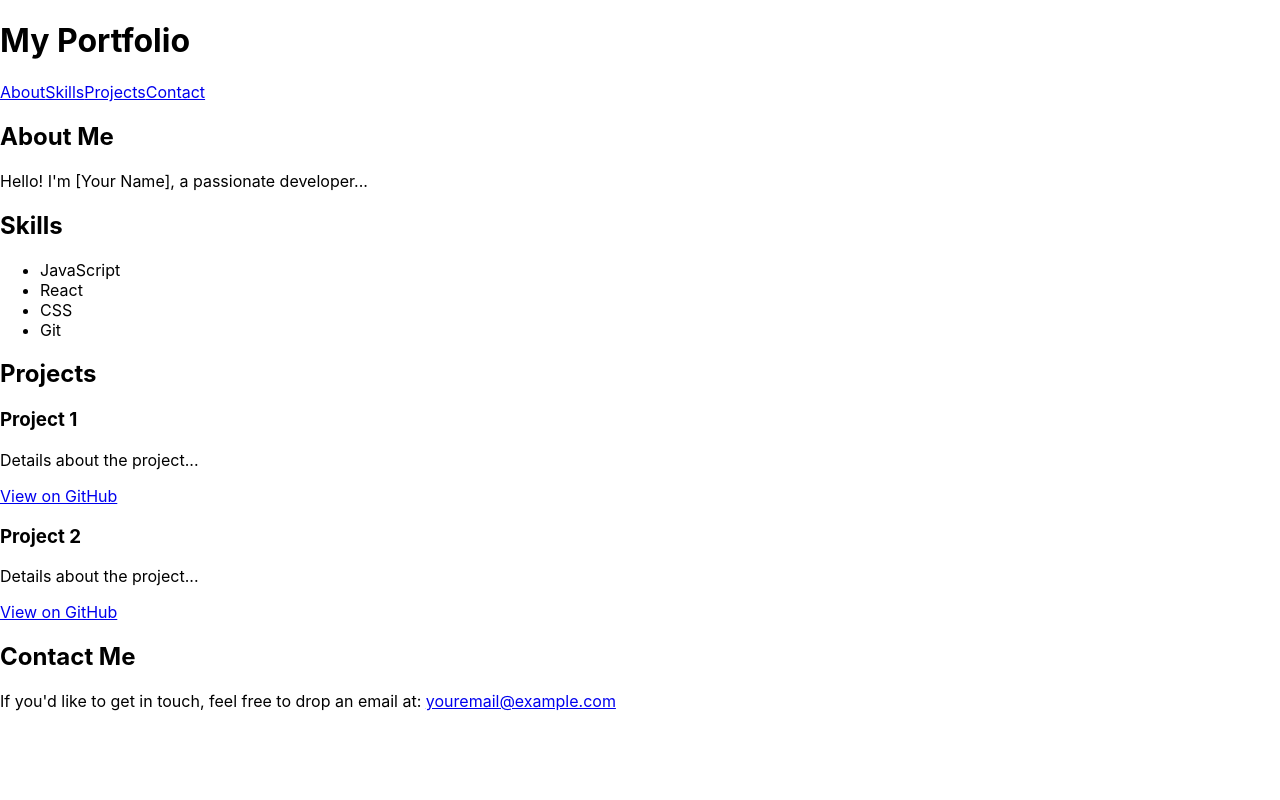
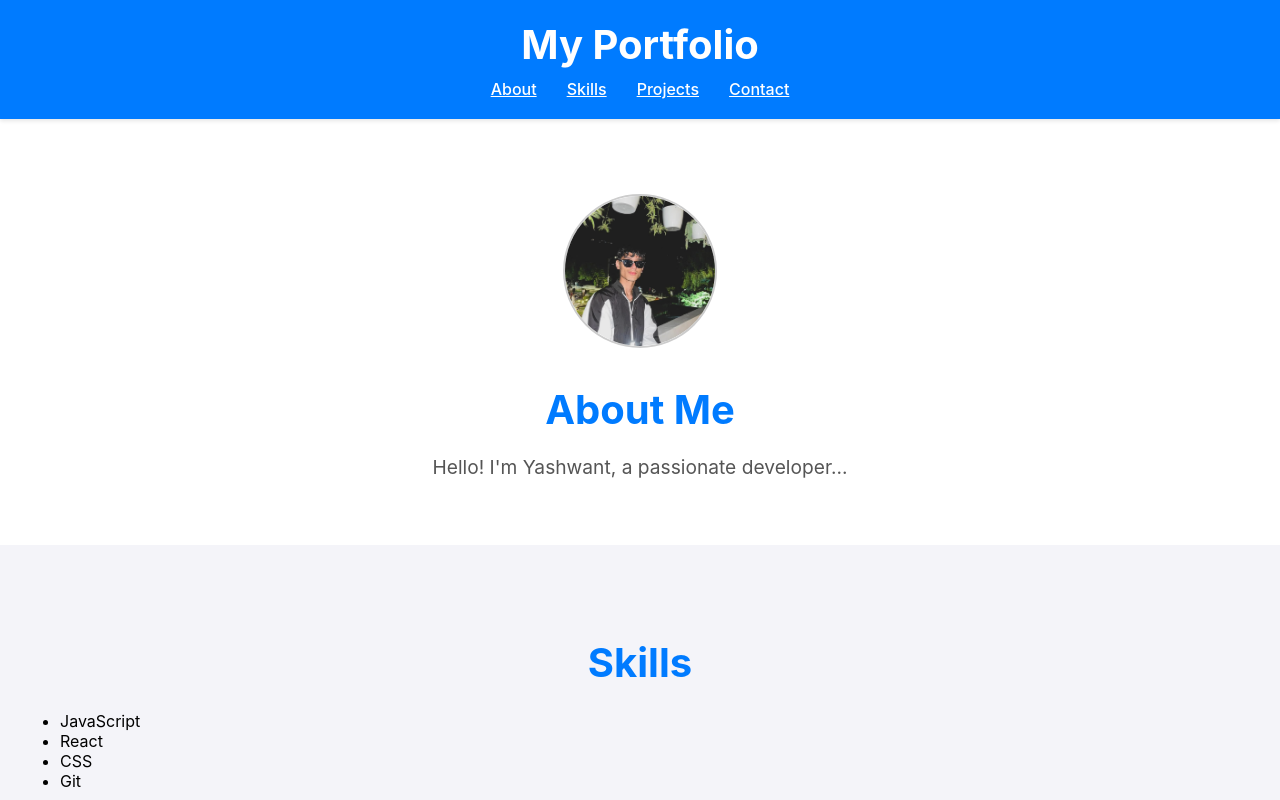
Before and after one commit to yashudkl/ProtfolioSite, a React (Create React App) app in the folder my-portfolio/: page / in a window 1280 px wide. Shown: the top 800 px of the page. Built offline with nearby package versions, Linux system fonts and the light colour scheme.

Commit message:
image added

```diff
--- a/my-portfolio/src/App.css
+++ b/my-portfolio/src/App.css
@@ -0,0 +1,42 @@
+/* Global Styles */
+body {
+  font-family: 'Arial', sans-serif;
+  margin: 0;
+  padding: 0;
+  background-color: #f4f4f9;
+  color: #333;
+  line-height: 1.6;
+}
+
+h1, h2, h3, h4 {
+  margin-bottom: 1rem;
+  color: #333;
+}
+
+a {
+  text-decoration: none;
+  color: inherit;
+}
+
+a:hover {
+  text-decoration: underline;
+}
+
+section {
+  padding: 60px 20px;
+  max-width: 1200px;
+  margin: auto;
+}
+
+button {
+  background-color: #007bff;
+  color: white;
+  border: none;
+  padding: 10px 20px;
+  cursor: pointer;
+  border-radius: 5px;
+}
+
+button:hover {
+  background-color: #0056b3;
+}
--- /dev/null
+++ b/my-portfolio/src/components/About.css
@@ -0,0 +1,28 @@
+/* About Section Styles */
+#about {
+    background-color: #fff;
+    padding: 60px 20px;
+    text-align: center;
+  }
+
+  #about h2 {
+    font-size: 2.5rem;
+    margin-bottom: 1rem;
+    color: #007bff;
+  }
+
+  #about p {
+    font-size: 1.2rem;
+    color: #555;
+    max-width: 800px;
+    margin: auto;
+    line-height: 1.8;
+  }
+  .profile-image {
+    width: 150px; /* Set width */
+    height: 150px; /* Set height */
+    border-radius: 50%; /* Make the image circular */
+    object-fit: cover; /* Maintain aspect ratio and cover the area */
+    border: 2px solid #ccc; /* Optional: Add a border */
+    margin-top: 15px; /* Space between text and image */
+  }
--- a/my-portfolio/src/components/About.js
+++ b/my-portfolio/src/components/About.js
@@ -1,10 +1,13 @@
 import React from 'react';
-
+import './About.css';
 const About = () => {
   return (
     <section id="about" className="p-4">
+<img
+className="profile-image" src="/images/my-image.jpg" alt="me" />
+
       <h2 className="text-3xl font-bold mb-2">About Me</h2>
-      <p>Hello! I'm [Your Name], a passionate developer...</p>
+      <p>Hello! I'm Yashwant, a passionate developer...</p>
     </section>
   );
 };
--- /dev/null
+++ b/my-portfolio/src/components/Contact.css
@@ -0,0 +1,27 @@
+/* Contact Section Styles */
+#contact {
+    background-color: #f4f4f9;
+    padding: 60px 20px;
+    text-align: center;
+  }
+
+  #contact h2 {
+    font-size: 2.5rem;
+    color: #007bff;
+    margin-bottom: 1.5rem;
+  }
+
+  #contact p {
+    font-size: 1.2rem;
+    color: #555;
+    margin-bottom: 1rem;
+  }
+
+  #contact a {
+    color: #007bff;
+    text-decoration: underline;
+  }
+
+  #contact a:hover {
+    color: #0056b3;
+  }
--- a/my-portfolio/src/components/Contact.js
+++ b/my-portfolio/src/components/Contact.js
@@ -1,5 +1,5 @@
 import React from 'react';
-
+import './Contact.css';
 const Contact = () => {
   return (
     <section id="contact" className="p-4">
--- /dev/null
+++ b/my-portfolio/src/components/Header.css
@@ -0,0 +1,31 @@
+/* Header.css */
+header {
+    background-color: #007bff;
+    color: white;
+    padding: 20px 0;
+    text-align: center;
+    position: sticky;
+    top: 0;
+    z-index: 1000;
+    box-shadow: 0 2px 4px rgba(0, 0, 0, 0.1);
+  }
+
+  header h1 {
+    font-size: 2.5rem;
+    margin: 0;
+  }
+
+  nav {
+    margin-top: 10px;
+  }
+
+  nav a {
+    margin: 0 15px;
+    color: white;
+    font-weight: 500;
+    transition: color 0.3s ease;
+  }
+
+  nav a:hover {
+    color: #ffdd57;
+  }
--- a/my-portfolio/src/components/Header.js
+++ b/my-portfolio/src/components/Header.js
@@ -1,5 +1,5 @@
 import React from 'react';
-
+import './Header.css';
 const Header = () => {
   return (
     <header className="bg-blue-600 text-white p-4">
--- /dev/null
+++ b/my-portfolio/src/components/Projects.css
@@ -0,0 +1,60 @@
+/* Projects Section Styles */
+#projects {
+    background-color: #fff;
+    padding: 60px 20px;
+  }
+
+  #projects h2 {
+    font-size: 2.5rem;
+    color: #007bff;
+    text-align: center;
+    margin-bottom: 1.5rem;
+  }
+
+  .projects-grid {
+    display: grid;
+    grid-template-columns: repeat(auto-fit, minmax(300px, 1fr));
+    gap: 20px;
+    max-width: 1000px;
+    margin: auto;
+  }
+
+  .project-card {
+    background-color: white;
+    border: 1px solid #ddd;
+    border-radius: 8px;
+    padding: 20px;
+    text-align: center;
+    box-shadow: 0 2px 4px rgba(0, 0, 0, 0.1);
+    transition: box-shadow 0.3s ease, transform 0.3s ease;
+  }
+
+  .project-card:hover {
+    box-shadow: 0 4px 8px rgba(0, 0, 0, 0.2);
+    transform: translateY(-5px);
+  }
+
+  .project-card h3 {
+    font-size: 1.5rem;
+    color: #333;
+    margin-bottom: 1rem;
+  }
+
+  .project-card p {
+    font-size: 1rem;
+    color: #666;
+  }
+
+  .project-card a {
+    display: inline-block;
+    margin-top: 10px;
+    background-color: #007bff;
+    color: white;
+    padding: 10px 15px;
+    border-radius: 5px;
+    transition: background-color 0.3s ease;
+  }
+
+  .project-card a:hover {
+    background-color: #0056b3;
+  }
--- a/my-portfolio/src/components/Projects.js
+++ b/my-portfolio/src/components/Projects.js
@@ -1,4 +1,5 @@
 import React from 'react';
+import './Projects.css';
 
 const Projects = () => {
   return (
--- /dev/null
+++ b/my-portfolio/src/components/Skills.css
@@ -0,0 +1,45 @@
+/* Skills Section Styles */
+#skills {
+    background-color: #f4f4f9;
+    padding: 60px 20px;
+  }
+
+  #skills h2 {
+    font-size: 2.5rem;
+    color: #007bff;
+    text-align: center;
+    margin-bottom: 1.5rem;
+  }
+
+  .skills-grid {
+    display: grid;
+    grid-template-columns: repeat(auto-fit, minmax(150px, 1fr));
+    gap: 20px;
+    max-width: 1000px;
+    margin: auto;
+  }
+
+  .skill-item {
+    background-color: white;
+    border: 1px solid #ddd;
+    padding: 20px;
+    text-align: center;
+    border-radius: 8px;
+    box-shadow: 0 2px 4px rgba(0, 0, 0, 0.1);
+    transition: transform 0.3s ease;
+  }
+
+  .skill-item:hover {
+    transform: translateY(-10px);
+  }
+
+  .skill-item h3 {
+    font-size: 1.2rem;
+    color: #333;
+    margin-bottom: 0.5rem;
+  }
+
+  .skill-item p {
+    font-size: 1rem;
+    color: #666;
+  }
--- a/my-portfolio/src/components/Skills.js
+++ b/my-portfolio/src/components/Skills.js
@@ -1,5 +1,5 @@
 import React from 'react';
-
+import './Skills.css';
 const Skills = () => {
   return (
     <section id="skills" className="p-4">
```
Also changed, not shown: my-portfolio/public/images/my-image.jpg (added).
